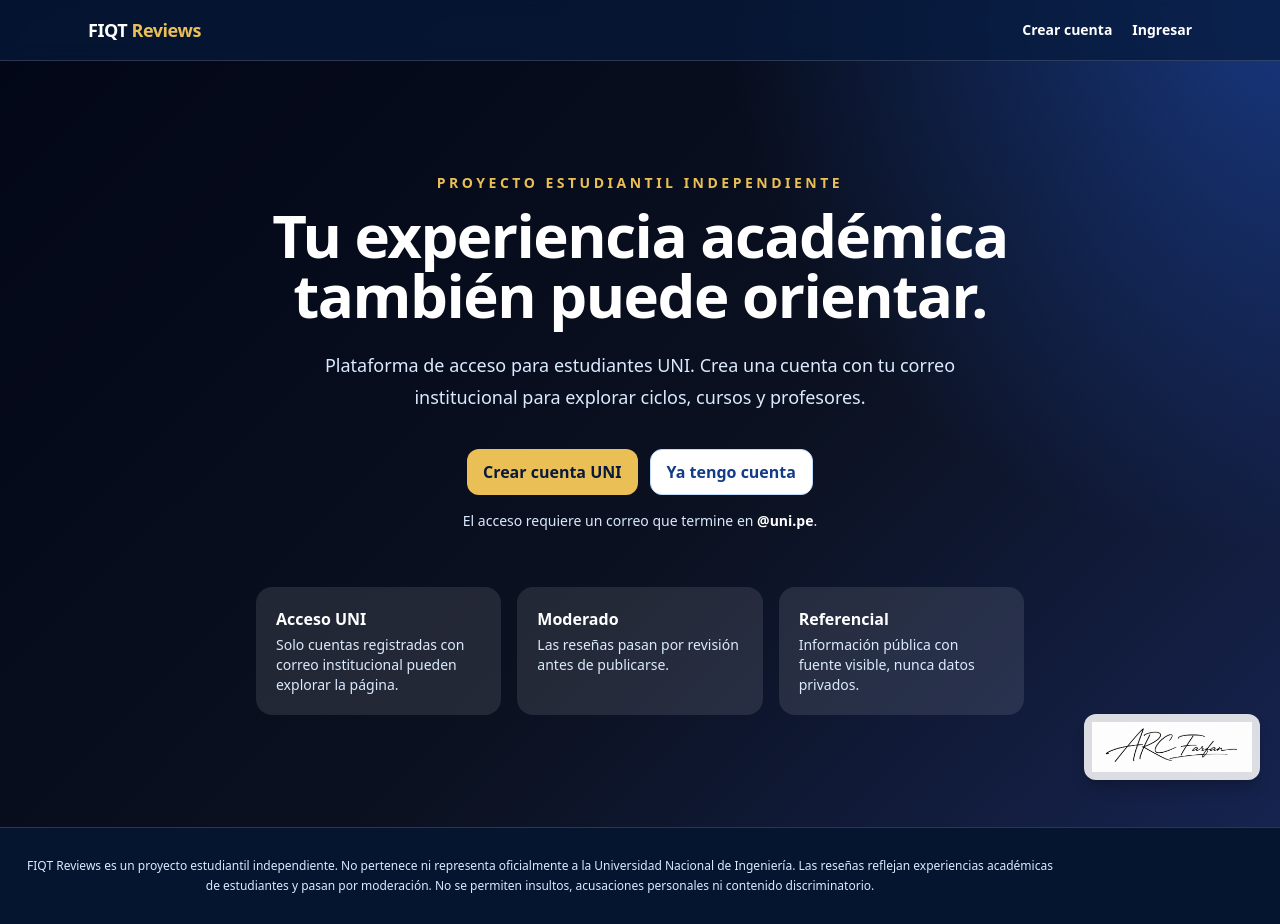
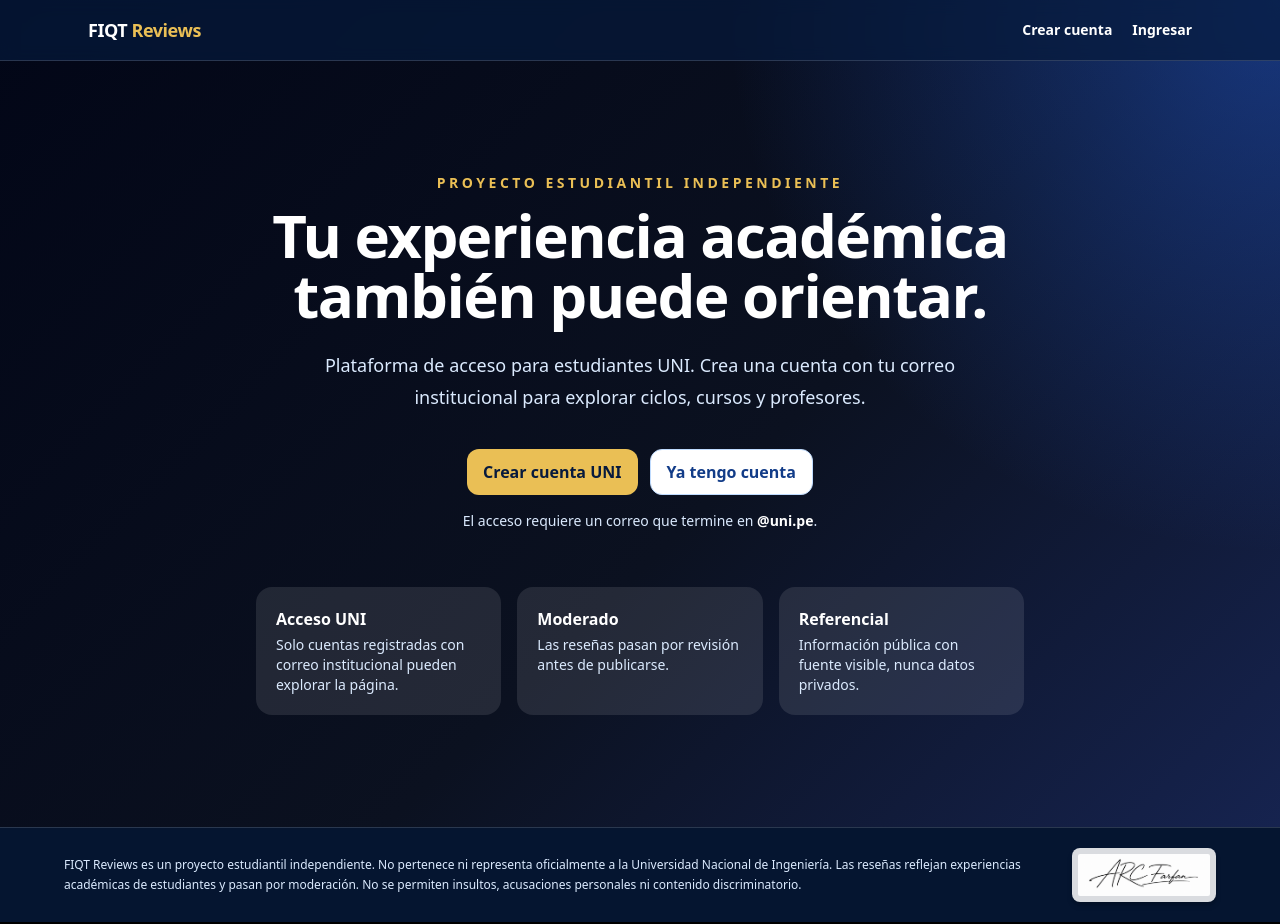
Before and after one commit to alvarocacedaf-dev/fiqt-reviews, a Next.js app: page / in a window 1280 px wide. Built offline with nearby package versions, Linux system fonts and the light colour scheme; no server answers.

Commit message:
Integrar firma en el footer

```diff
--- a/app/layout.tsx
+++ b/app/layout.tsx
@@ -1,7 +1,6 @@
 import './globals.css';
 import { Footer } from '@/components/Footer';
 import { Header } from '@/components/Header';
-import { SignatureMark } from '@/components/SignatureMark';
 
 export const metadata = { title: 'FIQT Reviews', description: 'Reseñas académicas independientes para FIQT.' };
 export default function RootLayout({ children }: Readonly<{ children: React.ReactNode }>) {
@@ -12,7 +11,6 @@ export default function RootLayout({ children }: Readonly<{ children: React.Reac
           <Header />
           <main className="mx-auto min-h-[78vh] max-w-6xl px-4 py-8 sm:px-6">{children}</main>
           <Footer />
-          <SignatureMark />
         </div>
       </body>
     </html>
--- a/components/Footer.tsx
+++ b/components/Footer.tsx
@@ -1,9 +1,19 @@
 export function Footer() {
   return (
-    <footer className="border-t border-white/15 bg-[#051530] px-6 py-7 pr-36 text-left text-xs leading-5 text-blue-100 sm:pr-56 md:text-center">
-      FIQT Reviews es un proyecto estudiantil independiente. No pertenece ni representa oficialmente a la
-      Universidad Nacional de Ingeniería. Las reseñas reflejan experiencias académicas de estudiantes y pasan por
-      moderación. No se permiten insultos, acusaciones personales ni contenido discriminatorio.
+    <footer className="border-t border-white/15 bg-[#051530] px-6 py-5 text-blue-100">
+      <div className="mx-auto flex max-w-6xl flex-col items-center gap-4 text-center sm:flex-row sm:items-center sm:justify-between sm:text-left">
+        <p className="text-xs leading-5">
+          FIQT Reviews es un proyecto estudiantil independiente. No pertenece ni representa oficialmente a la
+          Universidad Nacional de Ingeniería. Las reseñas reflejan experiencias académicas de estudiantes y pasan por
+          moderación. No se permiten insultos, acusaciones personales ni contenido discriminatorio.
+        </p>
+
+        <img
+          src="/arc-farfan-signature.png"
+          alt="Firma ARC Farfan"
+          className="h-auto w-28 shrink-0 select-none rounded-lg bg-white/85 p-1.5 shadow-md shadow-black/20 sm:w-36"
+        />
+      </div>
     </footer>
   );
 }
--- a/components/SignatureMark.tsx
+++ /dev/null
@@ -1,11 +0,0 @@
-export function SignatureMark() {
-  return (
-    <div className="pointer-events-none fixed bottom-3 right-3 z-40 rounded-xl bg-white/85 p-1.5 shadow-lg shadow-black/20 backdrop-blur-sm sm:bottom-5 sm:right-5 sm:p-2">
-      <img
-        src="/arc-farfan-signature.png"
-        alt="Firma ARC Farfan"
-        className="h-auto w-28 select-none sm:w-40"
-      />
-    </div>
-  );
-}
```
